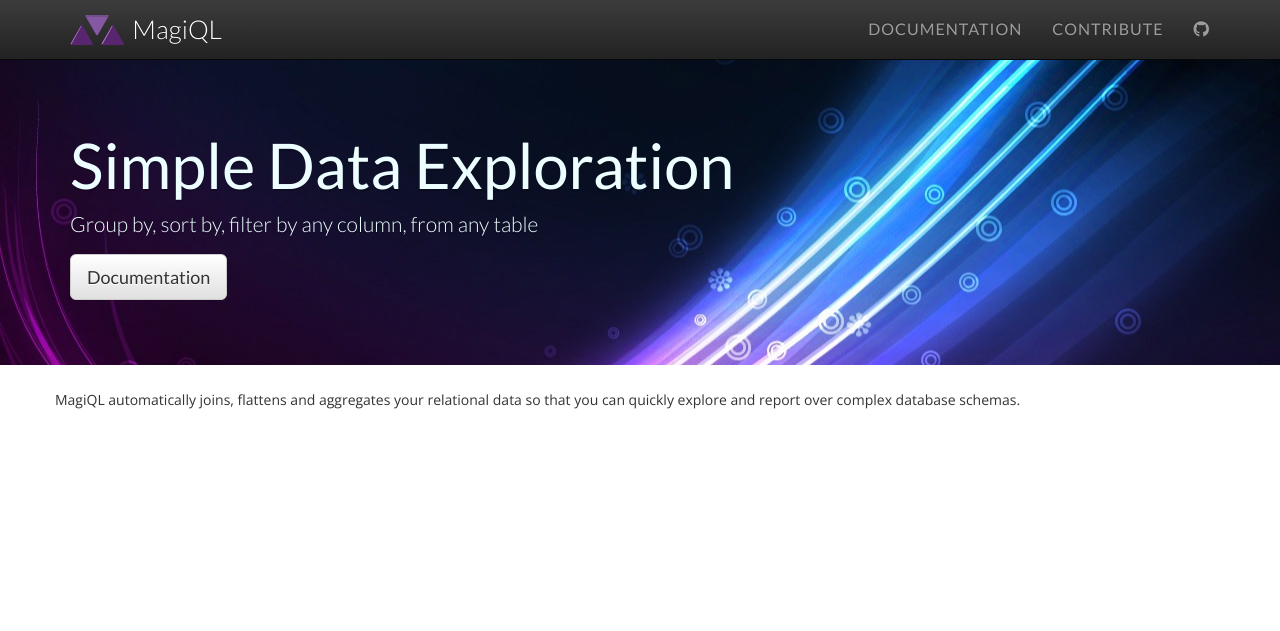
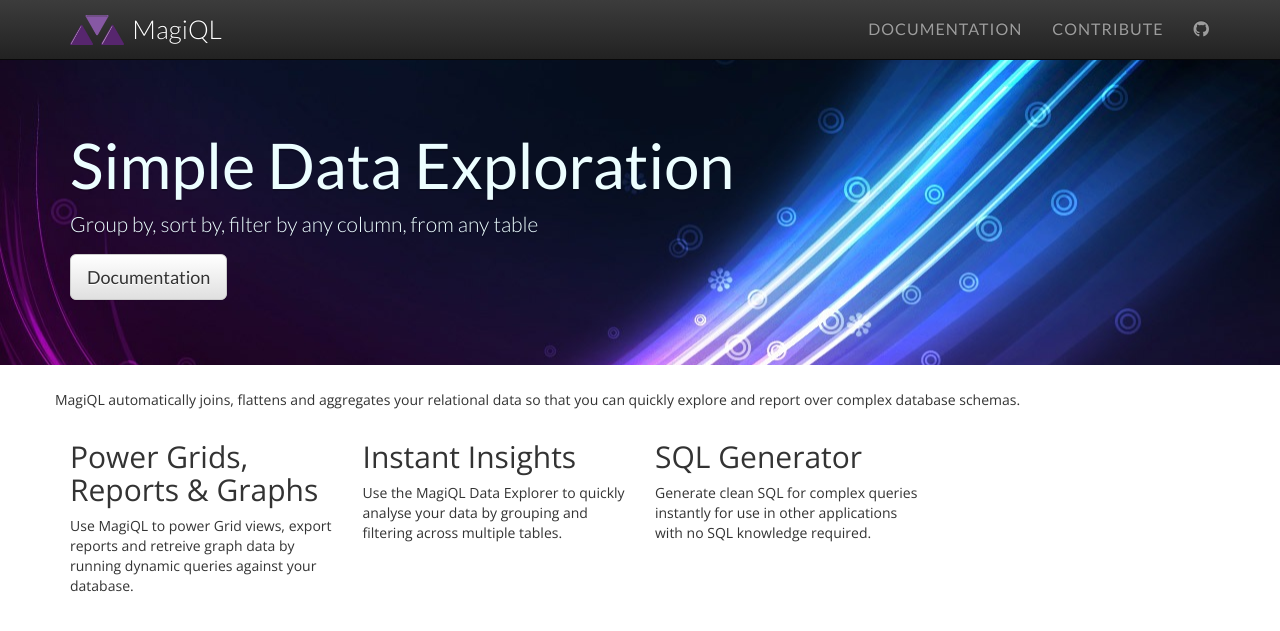
Before and after one commit to MagiQL/magiql.github.io, a Jekyll site: the page built from index.html, in a window 1280 px wide. Shown: the top 631 px of the page. Built offline with Jekyll 4.4.1, drawn with Linux system fonts in a browser that asks for light colours; nearby versions of some CDN libraries; a script that is not in the unit is left out.

Commit message:
Update index.html

```diff
--- a/index.html
+++ b/index.html
@@ -18,5 +18,18 @@
     <p>MagiQL automatically joins, flattens and aggregates your relational data so that
     you can quickly explore and report over complex database schemas.</p>
   </div>
-
+   <div class="row">
+     <div class="col-md-3">
+       <h2>Power Grids, Reports &amp; Graphs</h2>
+       <p>Use MagiQL to power Grid views, export reports and retreive graph data by running dynamic queries against your database.</p>
+     </div>
+     <div class="col-md-3">
+       <h2>Instant Insights</h2>
+       <p>Use the MagiQL Data Explorer to quickly analyse your data by grouping and filtering across multiple tables.</p>
+     </div>
+     <div class="col-md-3">
+       <h2>SQL Generator</h2>
+       <p>Generate clean SQL for complex queries instantly for use in other applications with no SQL knowledge required.</p>
+     </div>
+   </div>
 </div>
```
